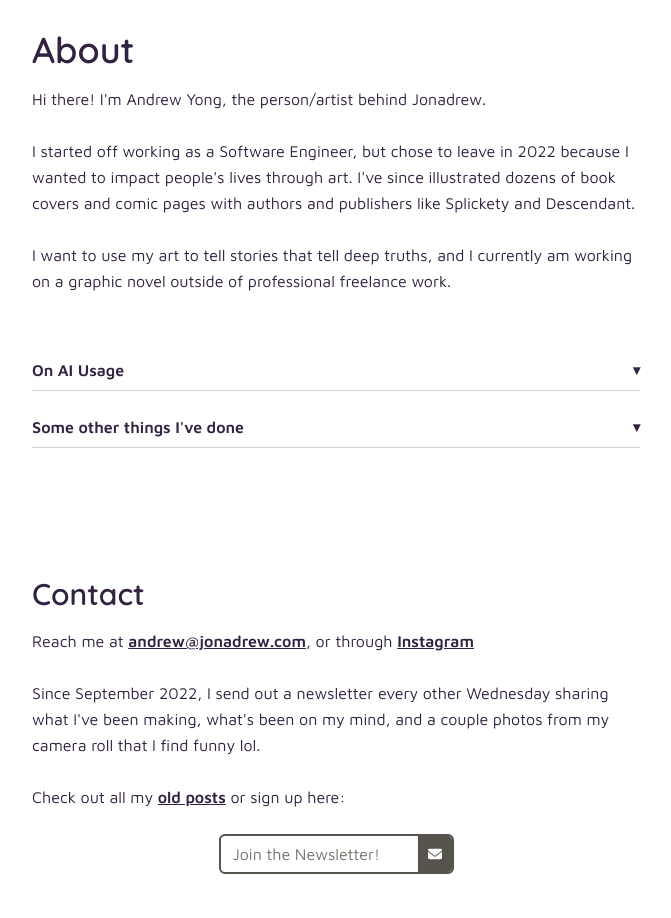
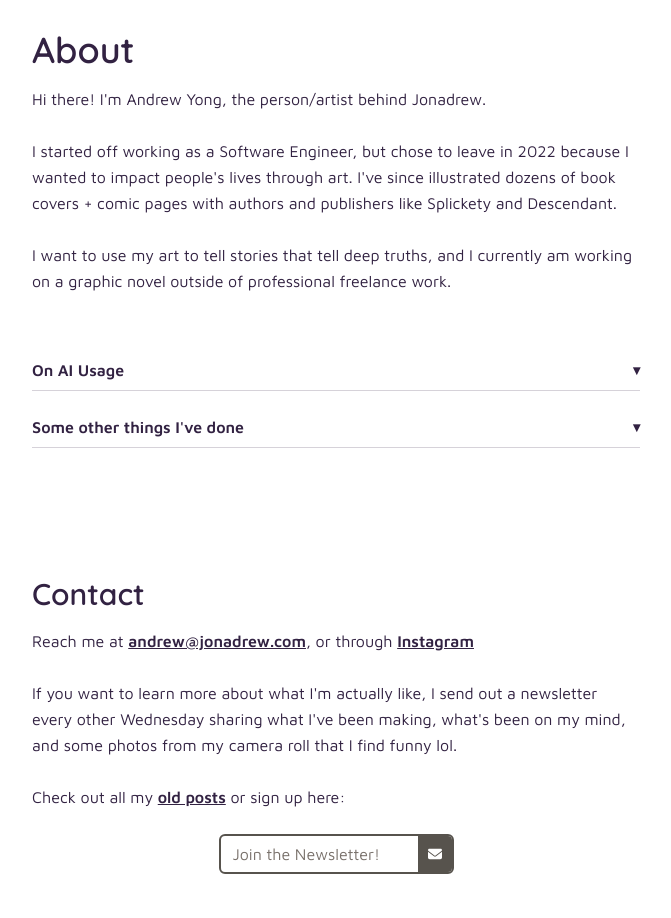
Before and after one commit to andrwyoung/jonadrew-v7, a Next.js app: page /about in a window 1280 px wide. Shown: the part 394-1312 px from the top of the page, without its empty margins (304-975 px from the left). Built offline with nearby package versions, Linux system fonts and the light colour scheme; no server answers.

Commit message:
about page

```diff
--- a/app/about/page.tsx
+++ b/app/about/page.tsx
@@ -34,7 +34,7 @@ export default function About() {
           <br />
           I started off working as a Software Engineer, but chose to leave in
           2022 because I wanted to impact people&apos;s lives through art.
-          I&apos;ve since illustrated dozens of book covers and comic pages with
+          I&apos;ve since illustrated dozens of book covers + comic pages with
           authors and publishers like Splickety and Descendant.
           <br />
           <br />
@@ -48,9 +48,9 @@ export default function About() {
           <FaqItem question="On AI Usage">
             My art has not been touched by AI.
             <br />
-            <br />I spent the last decade putting in thousands of hours to hone
-            my skills, and I documented the whole journey! Just scroll all the
-            way back on my{" "}
+            <br />I spent the last decade putting in the work to hone my skills,
+            and even documented the whole journey. Just scroll all the way back
+            on my{" "}
             <a
               href="https://blog.jonadrew.com/profile"
               target="_blank"
@@ -70,15 +70,17 @@ export default function About() {
             >
               Instagram
             </a>{" "}
-            to see the progress and growth, and feel free to reach out if you
-            have questions.
+            to see the progress and growth.
             <br />
             <br />
+            And definitely reach out if you have questions!
+            {/* <br />
+            <br />
             For coding, I have no qualms using AI. To write, I&apos;ll have AI
-            proofread my emails if I&apos;m nervous, but for the most part I think
-            writing is fun and AI just sterilizes it.
+            proofread my emails if I&apos;m nervous, but for the most part I
+            think writing is fun and AI just sterilizes it. */}
           </FaqItem>
-          <FaqItem question="Some other things I&apos;ve done">
+          <FaqItem question="Some other things I've done">
             I hiked the whole Pacific Crest Trail in 2024 using a backpack, tent
             and sleeping bag that I{" "}
             <a
@@ -126,9 +128,10 @@ export default function About() {
           </a>
           <br />
           <br />
-          Since September 2022, I send out a newsletter every other Wednesday
-          sharing what I&apos;ve been making, what&apos;s been on my mind, and a
-          couple photos from my camera roll that I find funny lol.
+          If you want to learn more about what I&apos;m actually like, I send
+          out a newsletter every other Wednesday sharing what I&apos;ve been
+          making, what&apos;s been on my mind, and some photos from my camera
+          roll that I find funny lol.
           <br />
           <br />
           Check out all my{" "}
```
